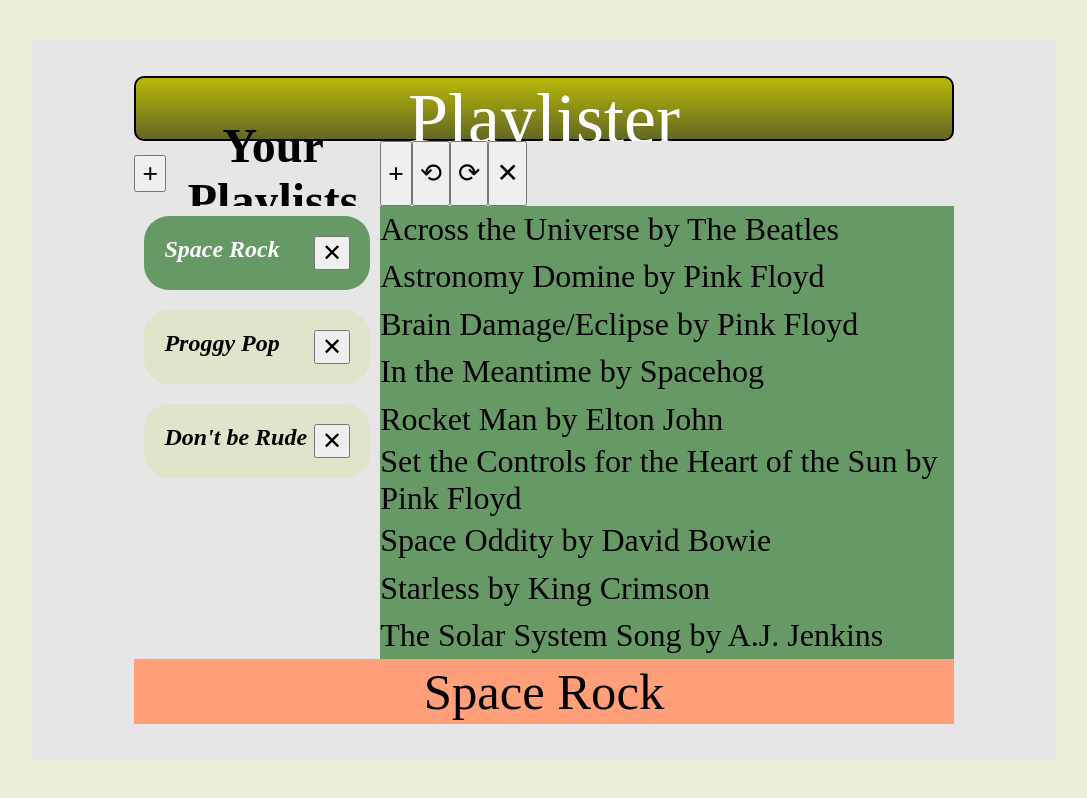
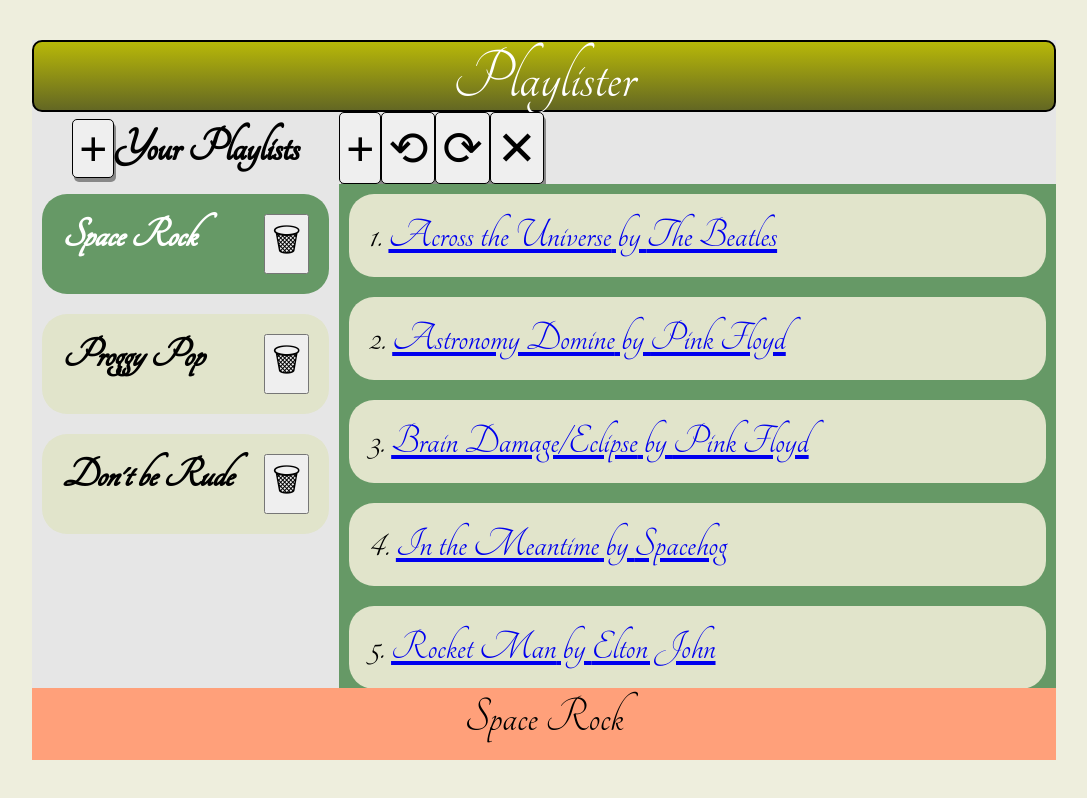
Before and after one commit to HighPingg/CSE-316, a React (Create React App) app in the folder Playlister_HW2/: page / in a window 1280 px wide. Both pictures are taken after a click on the element "Space Rock". Shown: the whole page, without its empty margins (96-1183 px from the left). Built offline with nearby package versions, Linux system fonts and the light colour scheme.

Commit message:
fixed styling for the page

```diff
--- a/Playlister_HW2/public/index.html
+++ b/Playlister_HW2/public/index.html
@@ -3,6 +3,10 @@
   <head>
     <meta charset="utf-8" />
     <link rel="icon" href="%PUBLIC_URL%/favicon.ico" />
+
+    <!-- WE ARE USING THE Tangerine FONT FOR MOST CONTROLS -->
+    <link rel="stylesheet" href="https://fonts.googleapis.com/css?family=Tangerine">
+
     <meta name="viewport" content="width=device-width, initial-scale=1" />
     <meta name="theme-color" content="#000000" />
     <meta
--- a/Playlister_HW2/src/App.css
+++ b/Playlister_HW2/src/App.css
@@ -19,7 +19,7 @@
 
 #root {
   background-color: var(--swatch-primary);
-  font-family: serif;
+  font-family: 'Tangerine', serif;
   position: absolute;
   width: 80%;
   left: 10%;
@@ -108,8 +108,17 @@
   float:left;
 }
 
+.toolbar-button {
+  font-size:36pt;
+  border-width: 1px;
+  border-color: black;
+  border-style: solid;
+  box-shadow: 2px 4px #888888;
+  border-radius: 5px;
+}
+
 .list-card, .selected-list-card, .unselected-list-card {
-  font-size: 18pt;
+  font-size: 32pt;
   margin: 10px;
   padding: 20px;
   border-radius: 25px;
@@ -132,7 +141,7 @@
 
 .list-card-button {
   float:right;
-  font-size:18pt;
+  font-size:24pt;
 }
 
 .playlister-button, .playlister-button-disabled {
@@ -154,10 +163,16 @@
 }
 
 .playlister-song, .playlister-song-dragged-to {
-  display:flex;
+  /* display:flex;
   align-items: center;
   font-size: 24pt;
   height:20%;
+   */
+
+  font-size: 32pt;
+  margin: 10px;
+  padding: 20px;
+  border-radius: 25px;
 }
 
 input {
--- a/Playlister_HW2/src/App.js
+++ b/Playlister_HW2/src/App.js
@@ -280,7 +280,7 @@
         let canRedo = this.tps.hasTransactionToRedo();
         let canClose = this.state.currentList !== null;
         return (
-            <div id="root">
+            <React.Fragment>
                 <Banner />
                 <SidebarHeading
                     createNewListCallback={this.createNewList}
@@ -311,7 +311,7 @@
                     hideDeleteListModalCallback={this.hideDeleteListModal}
                     deleteListCallback={this.deleteMarkedList}
                 />
-            </div>
+            </React.Fragment>
         );
     }
 }
--- a/Playlister_HW2/src/components/ListCard.js
+++ b/Playlister_HW2/src/components/ListCard.js
@@ -87,7 +87,7 @@
                         id={"delete-list-" + keyNamePair.key}
                         className="list-card-button"
                         onClick={this.handleDeleteList}
-                        value={"\u2715"} />
+                        value={"🗑"} />
                 </div>
             );
         }
--- a/Playlister_HW2/src/components/SongCard.js
+++ b/Playlister_HW2/src/components/SongCard.js
@@ -62,7 +62,7 @@
         const { song } = this.props;
         let num = this.getItemNum();
         console.log("num: " + num);
-        let itemClass = "playlister-song";
+        let itemClass = "playlister-song list-card unselected-list-card";
         if (this.state.draggedTo) {
             itemClass = "playlister-song-dragged-to";
         }
@@ -77,7 +77,7 @@
                 onDrop={this.handleDrop}
                 draggable="true"
             >
-                {song.title} by {song.artist}
+                {num}. <a href={"https://youtube.com/watch?v=" + song.youTubeId}>{song.title} by {song.artist}</a>
             </div>
         )
     }
```
Also changed, not shown: 2 other files (tests, documents, lock files or other folders).
